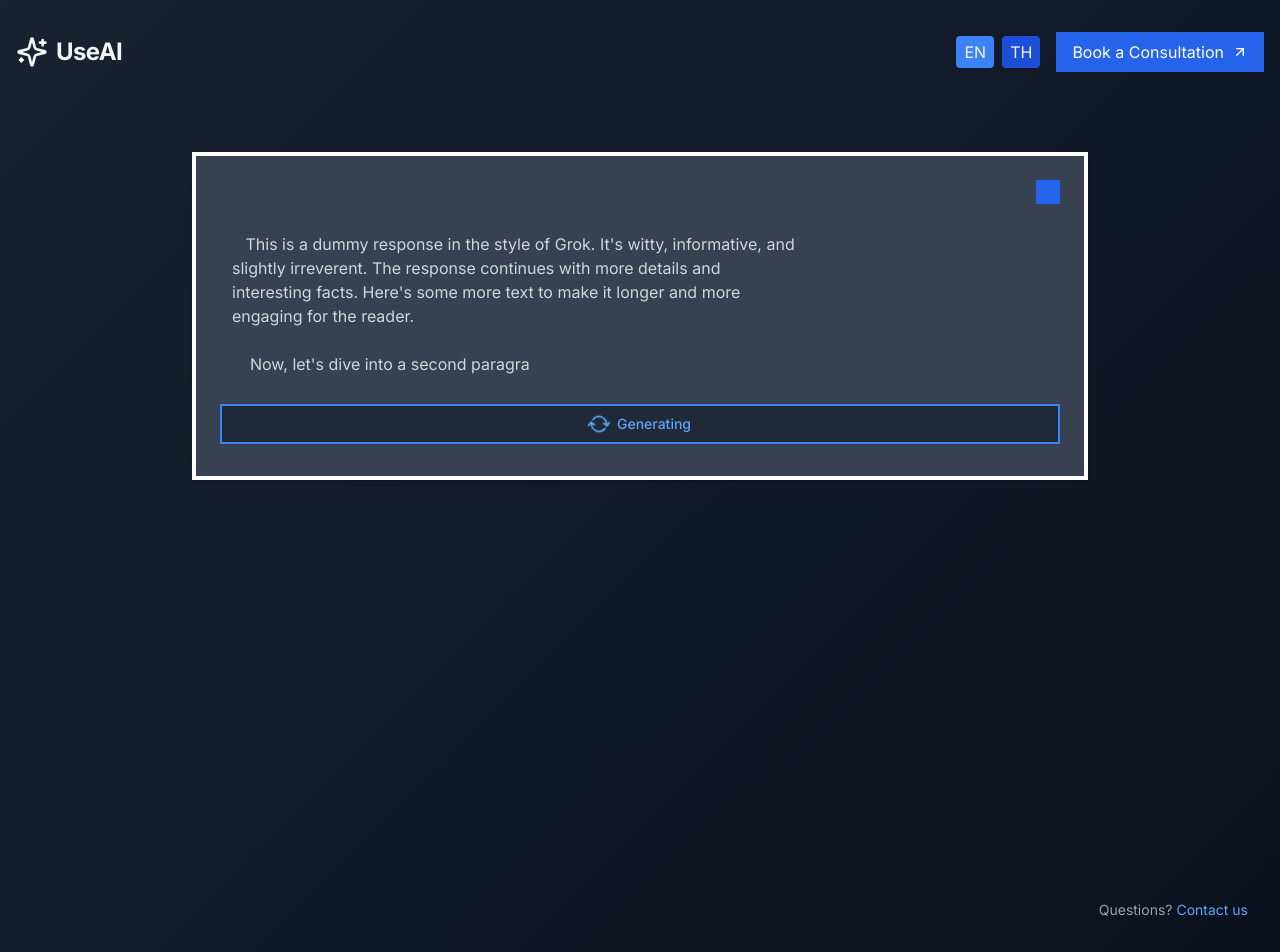
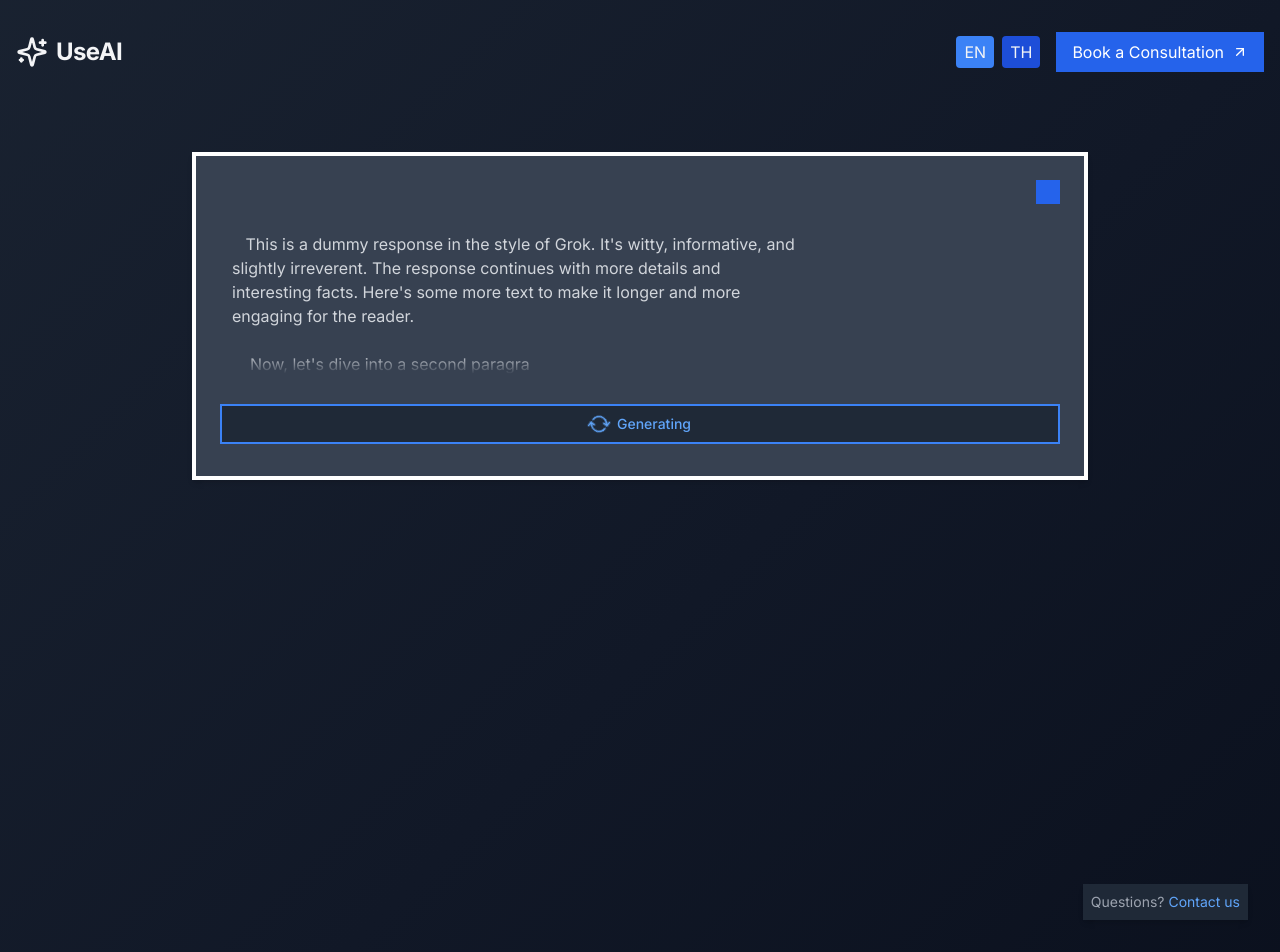
Before and after one commit to statementsapp/aic, a Next.js app: page /pay-for-request in a window 1280 px wide. Shown: the top 952 px of the page. Built offline with nearby package versions, Linux system fonts and the light colour scheme.

Commit message:
pretty good shape

```diff
--- a/app/components/Chatbot.tsx
+++ b/app/components/Chatbot.tsx
@@ -18,7 +18,7 @@ export default function Chatbot() {
   };
 
   return (
-    <div className="w-full max-w-md mx-auto mt-4">
+    <div className="w-full max-w-3xl mx-auto mt-2"> {/* Changed from max-w-md to max-w-3xl and mt-4 to mt-2 */}
       <form onSubmit={handleSubmit} className="relative">
         <div className="mb-4 flex flex-col">
           <textarea
--- a/app/components/PayForRequest.tsx
+++ b/app/components/PayForRequest.tsx
@@ -79,7 +79,7 @@ export default function PayForRequest({ message }: { message: string }) {
 
   return (
     <div className="min-h-screen flex flex-col relative">
-      <div className="flex-grow flex flex-col p-4 pb-16">
+      <div className="flex-grow flex flex-col p-4">
         <div className={`max-w-4xl mx-auto w-full shadow-md rounded-lg overflow-hidden text-gray-100 p-6 border-4 border-white transition-colors duration-300 ${isGenerating ? 'bg-gray-700' : 'bg-gray-800'} flex flex-col`}>
           <div ref={conversationRef} className="flex-grow overflow-y-auto max-h-[calc(100vh-280px)] mb-4">
             <div className="flex flex-col space-y-4">
@@ -94,7 +94,18 @@ export default function PayForRequest({ message }: { message: string }) {
                 onMouseLeave={() => setIsHovered(false)}
               >
                 <div className="bg-gray-700 p-3 rounded-lg relative">
-                  <p className="text-gray-300 whitespace-pre-wrap">{displayedResponse}</p>
+                  <p className="text-gray-300 whitespace-pre-wrap">
+                    {displayedResponse.split('\n\n')[0]}
+                    {displayedResponse.split('\n\n')[1] && (
+                      <>
+                        <br /><br />
+                        <span className="relative">
+                          {displayedResponse.split('\n\n')[1]}
+                          <span className="absolute inset-0 bg-gradient-to-b from-transparent via-gray-700/50 to-gray-700"></span>
+                        </span>
+                      </>
+                    )}
+                  </p>
                 </div>
                 {isFullyDisplayed && isPaid && isHovered && (
                   <button
@@ -163,7 +174,7 @@ export default function PayForRequest({ message }: { message: string }) {
           </div>
         </div>
       </div>
-      <div className="text-sm text-gray-400 p-4 absolute bottom-0 right-0">
+      <div className="text-sm text-gray-400 p-2 absolute bottom-4 right-4 bg-gray-800 rounded-lg shadow-md">
         Questions? <Link href="mailto:contact@useai.in.th" className="text-blue-400 hover:underline">Contact us</Link>
       </div>
     </div>
--- a/app/page.tsx
+++ b/app/page.tsx
@@ -75,6 +75,9 @@ export default function Home() {
             </div>
           </header>
           <Hero />
+          <div className="mt-8"> {/* Add this wrapper div with mt-8 class */}
+            <Chatbot />
+          </div>
           <AIPartners /> {/* Add this new component */}
           <ProcessDescription />
           <OurWork /> {/* Add the OurWork component here */}
```
